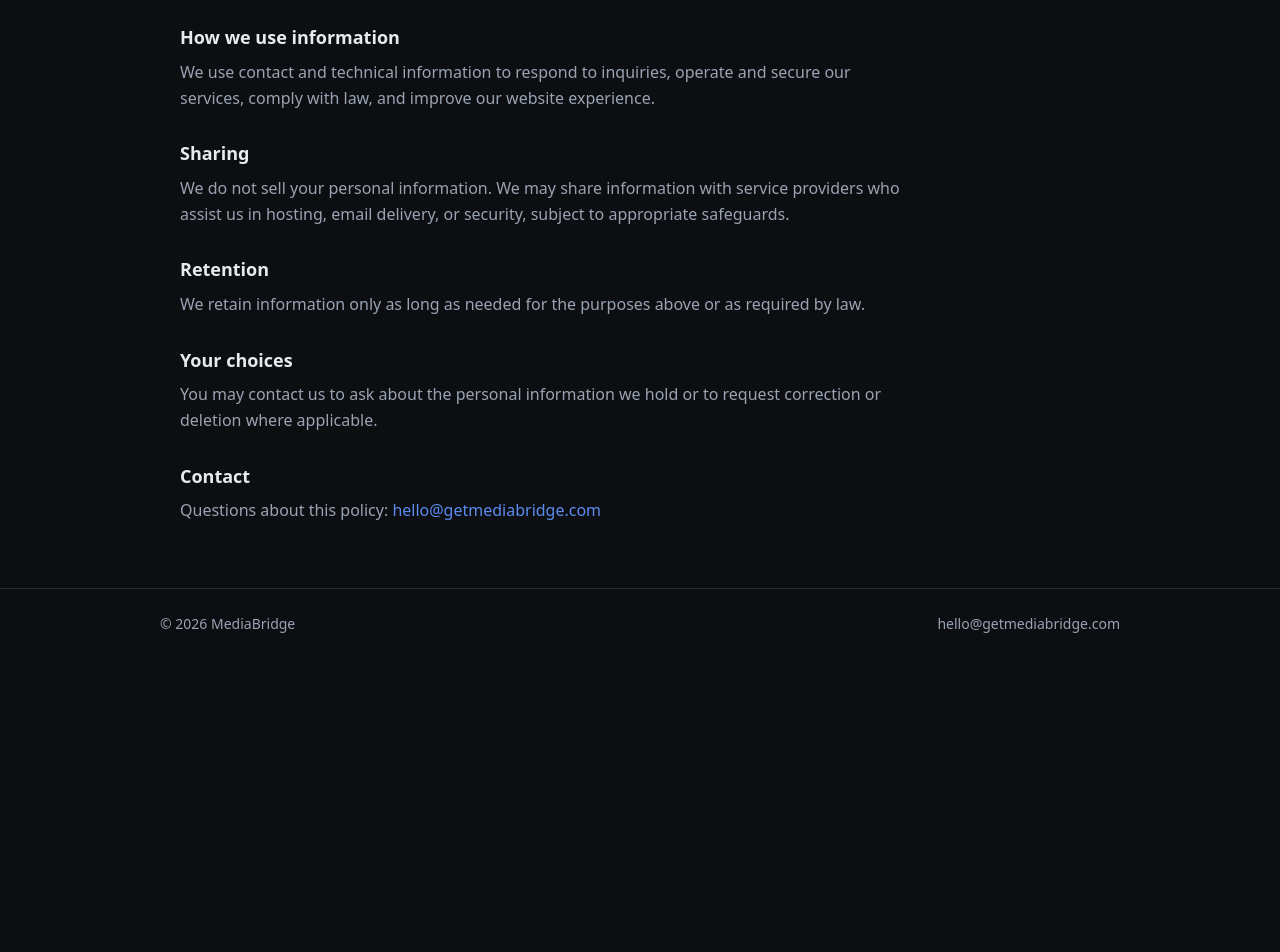
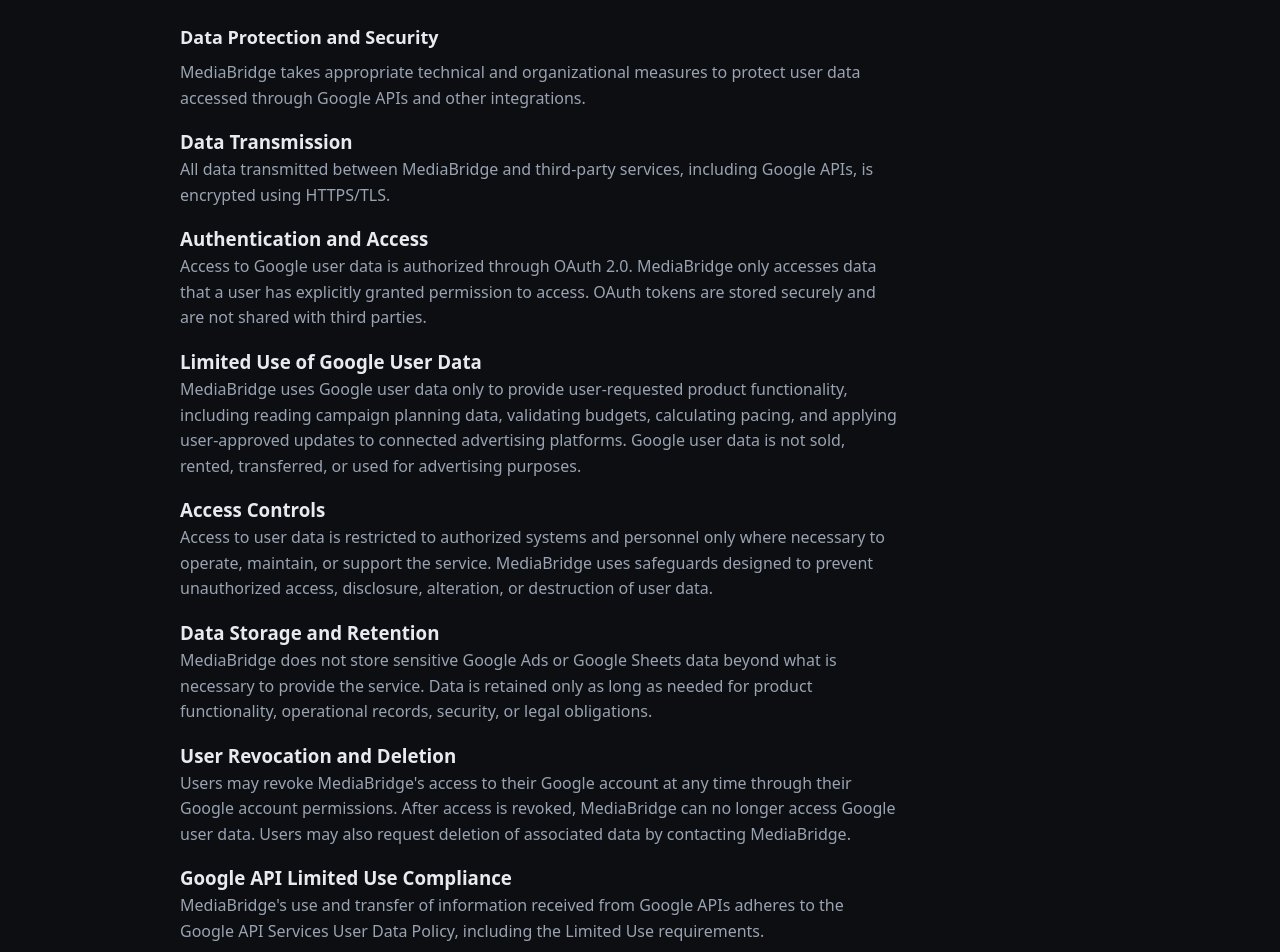
Before and after one commit to zpazar/mediabridge-site, a Next.js app: page /privacy in a window 1280 px wide. Shown: the part 400-1352 px from the top of the page. Before the commit the page ends 1059 px from the top, so only its background shows below. Built offline with nearby package versions, Linux system fonts and the light colour scheme.

Commit message:
Update privacy policy data protection disclosures

```diff
--- a/app/privacy/page.tsx
+++ b/app/privacy/page.tsx
@@ -21,6 +21,58 @@
           collect standard technical data sent by your browser (for example,
           IP address, device type, and approximate location derived from IP) as
           typical for web servers and analytics that we enable.
+        </p>
+        <h2>Data Protection and Security</h2>
+        <p>
+          MediaBridge takes appropriate technical and organizational measures to
+          protect user data accessed through Google APIs and other integrations.
+        </p>
+        <h3>Data Transmission</h3>
+        <p>
+          All data transmitted between MediaBridge and third-party services,
+          including Google APIs, is encrypted using HTTPS/TLS.
+        </p>
+        <h3>Authentication and Access</h3>
+        <p>
+          Access to Google user data is authorized through OAuth 2.0. MediaBridge
+          only accesses data that a user has explicitly granted permission to
+          access. OAuth tokens are stored securely and are not shared with third
+          parties.
+        </p>
+        <h3>Limited Use of Google User Data</h3>
+        <p>
+          MediaBridge uses Google user data only to provide user-requested
+          product functionality, including reading campaign planning data,
+          validating budgets, calculating pacing, and applying user-approved
+          updates to connected advertising platforms. Google user data is not
+          sold, rented, transferred, or used for advertising purposes.
+        </p>
+        <h3>Access Controls</h3>
+        <p>
+          Access to user data is restricted to authorized systems and personnel
+          only where necessary to operate, maintain, or support the service.
+          MediaBridge uses safeguards designed to prevent unauthorized access,
+          disclosure, alteration, or destruction of user data.
+        </p>
+        <h3>Data Storage and Retention</h3>
+        <p>
+          MediaBridge does not store sensitive Google Ads or Google Sheets data
+          beyond what is necessary to provide the service. Data is retained only
+          as long as needed for product functionality, operational records,
+          security, or legal obligations.
+        </p>
+        <h3>User Revocation and Deletion</h3>
+        <p>
+          Users may revoke MediaBridge&apos;s access to their Google account at
+          any time through their Google account permissions. After access is
+          revoked, MediaBridge can no longer access Google user data. Users may
+          also request deletion of associated data by contacting MediaBridge.
+        </p>
+        <h3>Google API Limited Use Compliance</h3>
+        <p>
+          MediaBridge&apos;s use and transfer of information received from Google
+          APIs adheres to the Google API Services User Data Policy, including the
+          Limited Use requirements.
         </p>
         <h2>How we use information</h2>
         <p>
```
